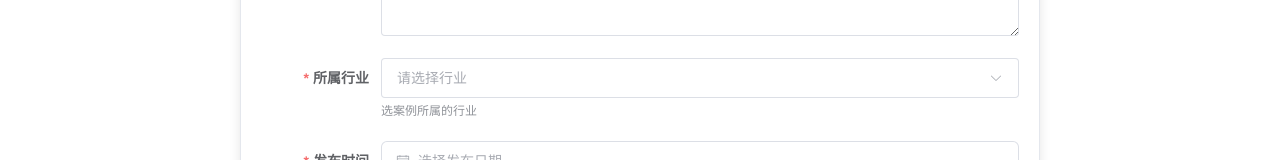
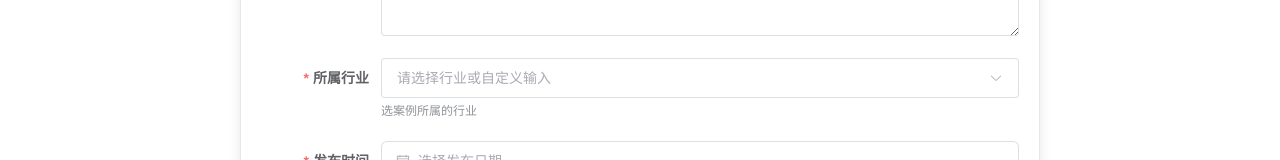
Before and after one commit to cslim-pupu/ai-data, a Vue app: page /form in a window 1280 px wide. Shown: the part 491-651 px from the top of the page. Built offline with nearby package versions, Linux system fonts and the light colour scheme; no server answers.

Commit message:
feat: add Internet industry option and support custom industry input

```diff
--- a/src/views/CaseForm.vue
+++ b/src/views/CaseForm.vue
@@ -85,7 +85,15 @@
 
         <!-- 用户所属行业 -->
         <el-form-item label="所属行业" prop="industry">
-          <el-select v-model="form.industry" placeholder="请选择行业" style="width: 100%" filterable>
+          <el-select
+            v-model="form.industry"
+            placeholder="请选择行业或自定义输入"
+            style="width: 100%"
+            filterable
+            allow-create
+            default-first-option
+          >
+            <el-option label="互联网" value="互联网" />
             <el-option label="工业" value="工业" />
             <el-option label="珠宝" value="珠宝" />
             <el-option label="教育" value="教育" />
--- a/src/views/CaseList.vue
+++ b/src/views/CaseList.vue
@@ -21,9 +21,12 @@
             placeholder="选择行业"
             clearable
             filterable
+            allow-create
+            default-first-option
             style="width: 120px; margin-right: 10px;"
             @change="handleFilter"
           >
+            <el-option label="互联网" value="互联网" />
             <el-option label="工业" value="工业" />
             <el-option label="珠宝" value="珠宝" />
             <el-option label="教育" value="教育" />
@@ -357,7 +360,8 @@
           <el-input v-model="editForm.components" type="textarea" :rows="3" />
         </el-form-item>
         <el-form-item label="所属行业" prop="industry">
-            <el-select v-model="editForm.industry" style="width: 100%" filterable>
+            <el-select v-model="editForm.industry" style="width: 100%" filterable allow-create default-first-option>
+              <el-option label="互联网" value="互联网" />
               <el-option label="工业" value="工业" />
               <el-option label="珠宝" value="珠宝" />
               <el-option label="教育" value="教育" />
```
